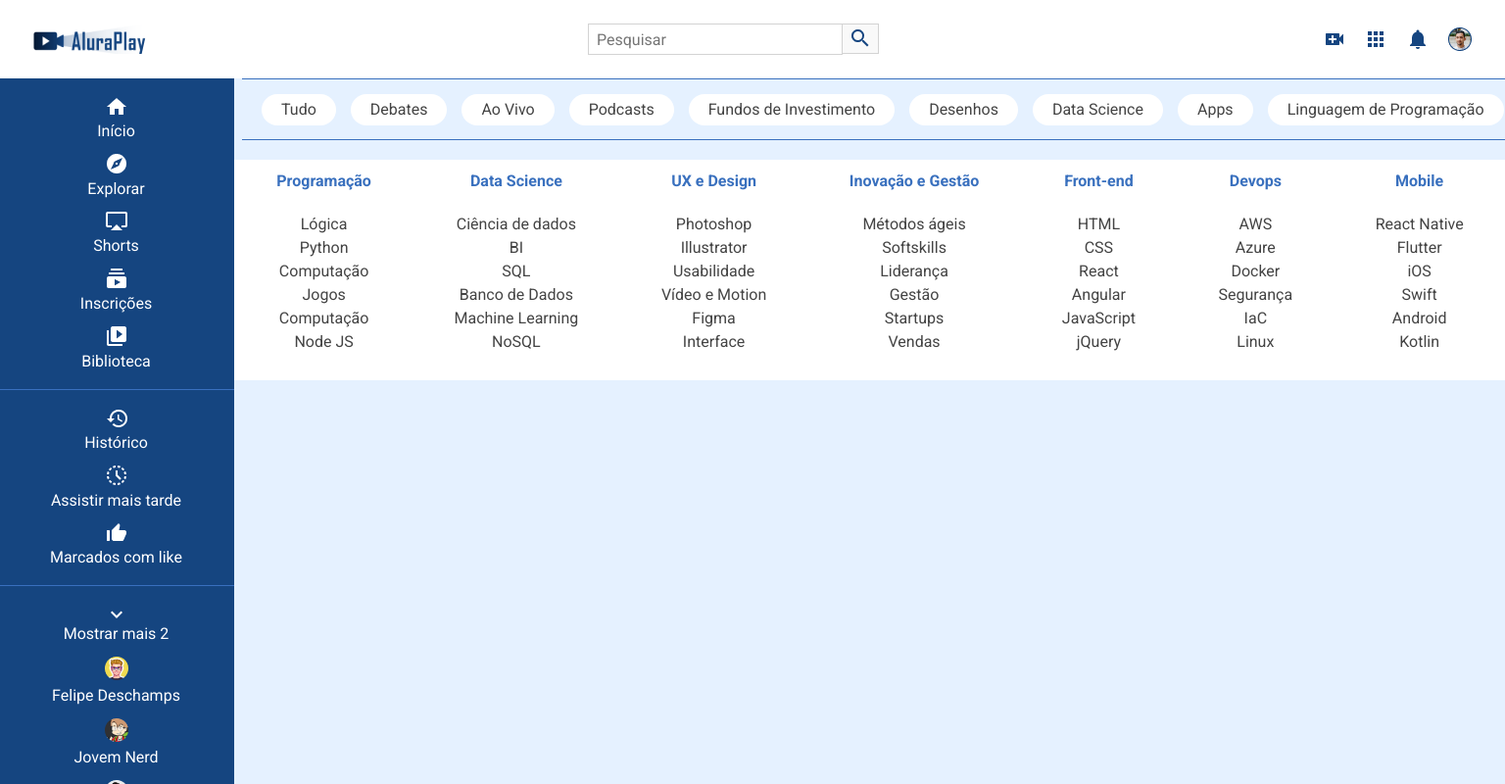
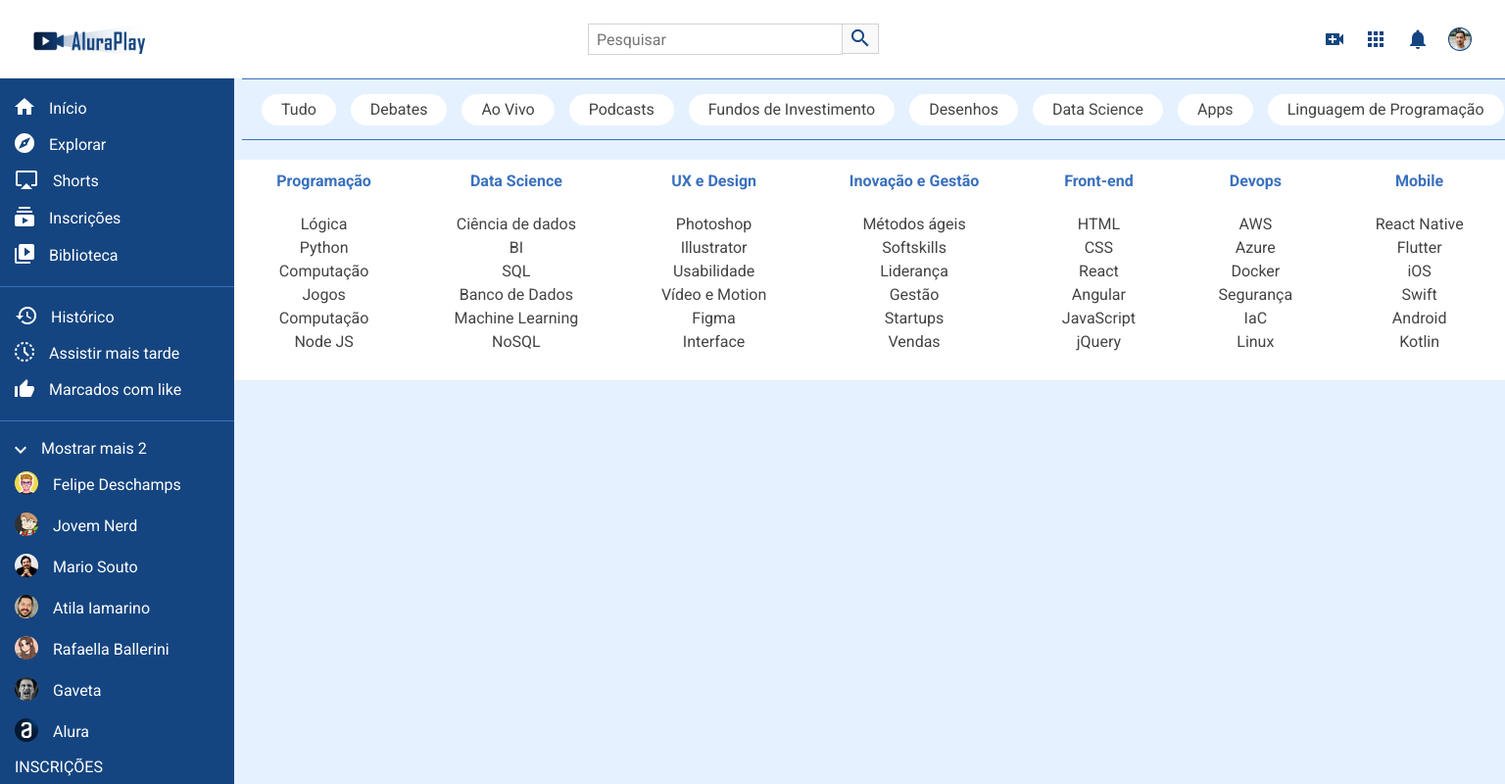
Before and after one commit to IsabelaNz/Flexbox-layout-responsivo-Alura, a plain HTML site: page index.html in a window 1536 px wide. Shown: the whole page at 98% size. Drawn offline with Linux system fonts and the light colour scheme.

Commit message:
ajuste de tela

```diff
--- a/css/flexbox.css
+++ b/css/flexbox.css
@@ -115,5 +115,11 @@
             gap: 15px;
         }
 
+        .menu__itens {
+            flex-direction: row;
+            gap: 15px;
+            align-items: center;
+        }
+
 
     }
```
